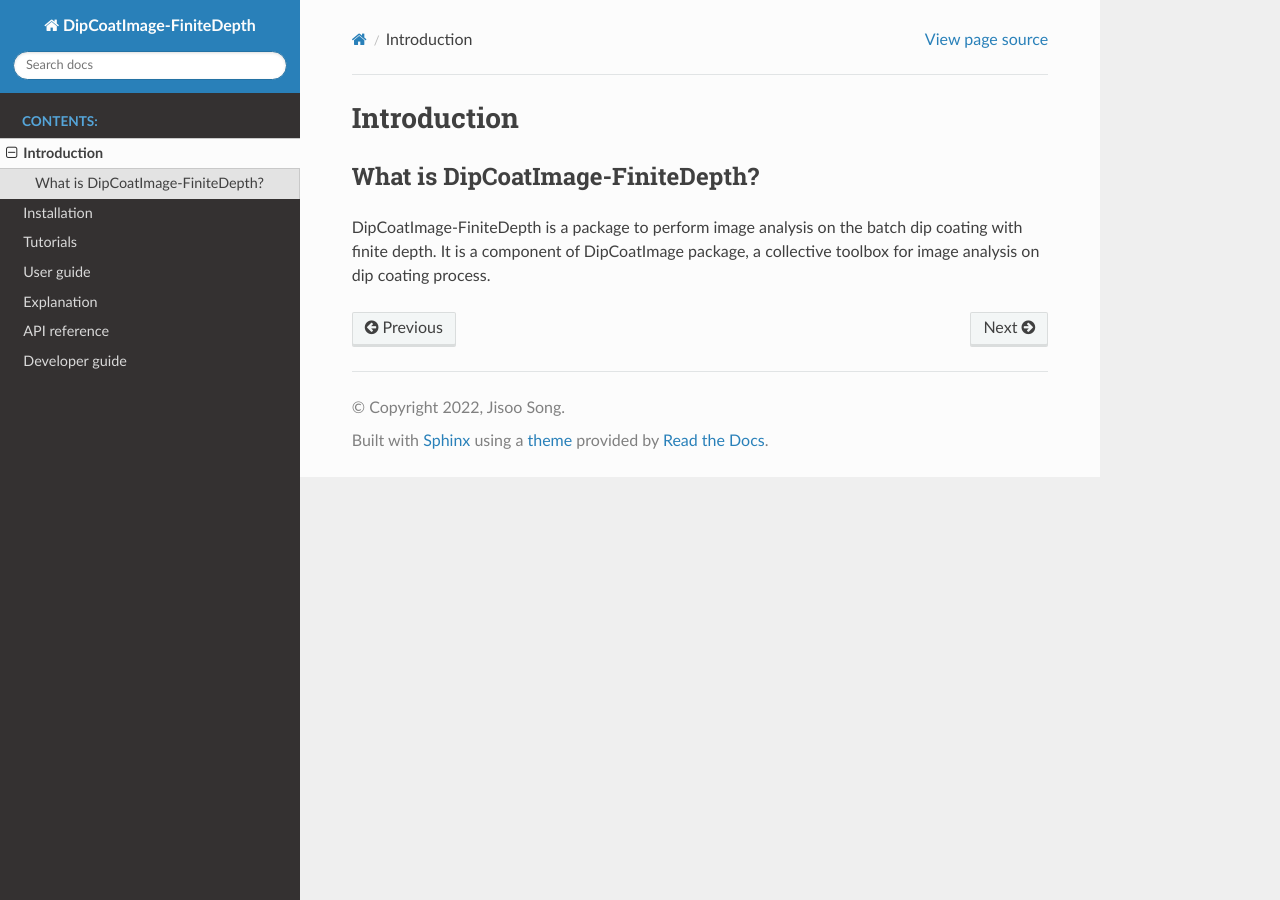
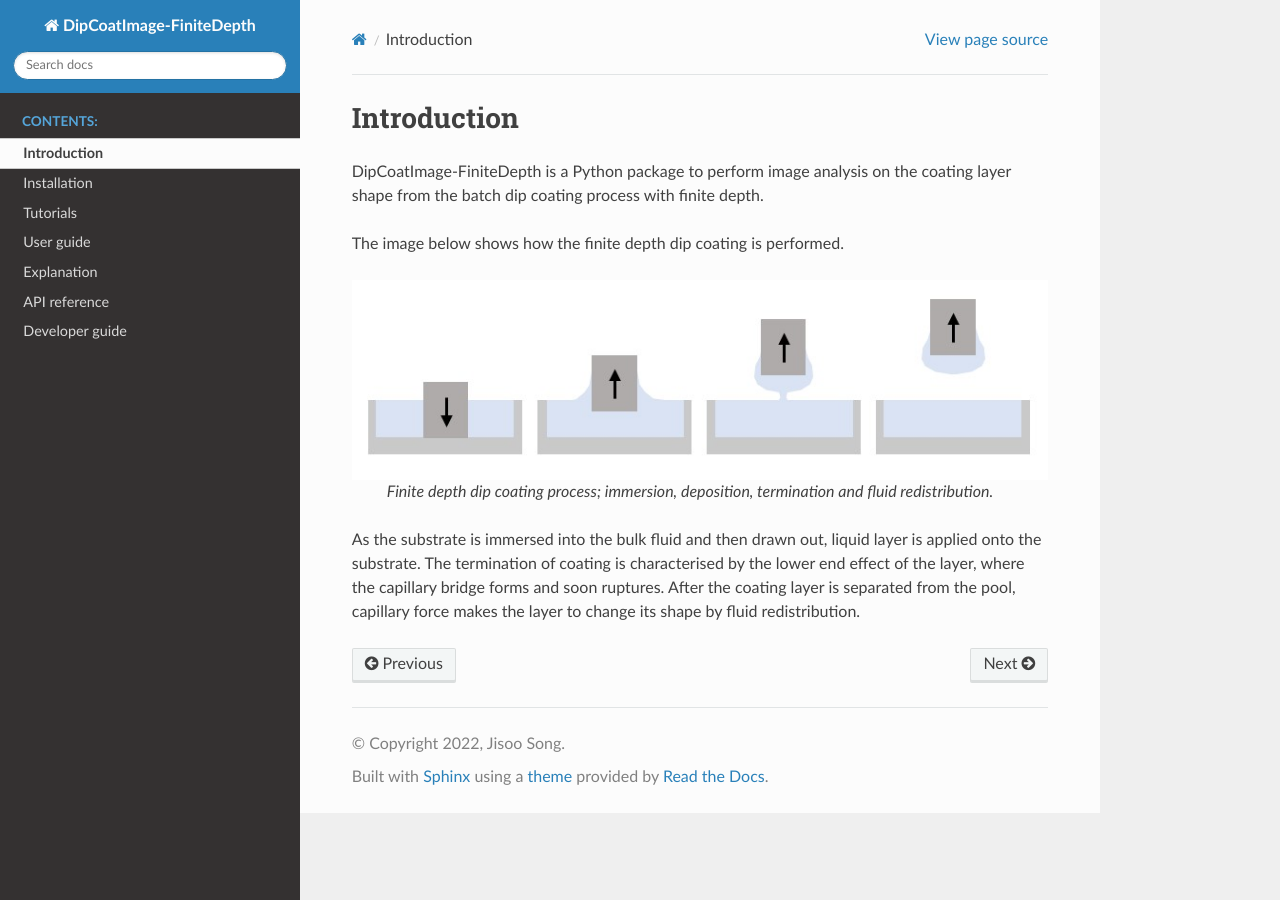
Before and after one commit to dipcoat-image/finitedepth, a Sphinx documentation site: the page built from doc/source/intro.rst, in a window 1280 px wide. Built offline with Sphinx 7.4.7 and the Read the Docs theme 2.0.0, drawn with Linux system fonts in a browser that asks for light colours.

Commit message:
doc: enhanc doc structure
Enhance introduction.rst

```diff
--- a/doc/source/intro.rst
+++ b/doc/source/intro.rst
@@ -2,8 +2,15 @@
 Introduction
 ============
 
-What is DipCoatImage-FiniteDepth?
-=================================
+DipCoatImage-FiniteDepth is a Python package to perform image analysis on the coating layer shape from the batch dip coating process with finite depth.
 
-DipCoatImage-FiniteDepth is a package to perform image analysis on the batch dip coating with finite depth.
-It is a component of DipCoatImage package, a collective toolbox for image analysis on dip coating process.
+The image below shows how the finite depth dip coating is performed.
+
+.. figure:: ./_images/finite-depth-dip-coating.jpg
+   :align: center
+
+   Finite depth dip coating process; immersion, deposition, termination and fluid redistribution.
+
+As the substrate is immersed into the bulk fluid and then drawn out, liquid layer is applied onto the substrate.
+The termination of coating is characterised by the lower end effect of the layer, where the capillary bridge forms and soon ruptures.
+After the coating layer is separated from the pool, capillary force makes the layer to change its shape by fluid redistribution.
```
Also changed, not shown: doc/source/_images/finite-depth-dip-coating.jpg (added).
